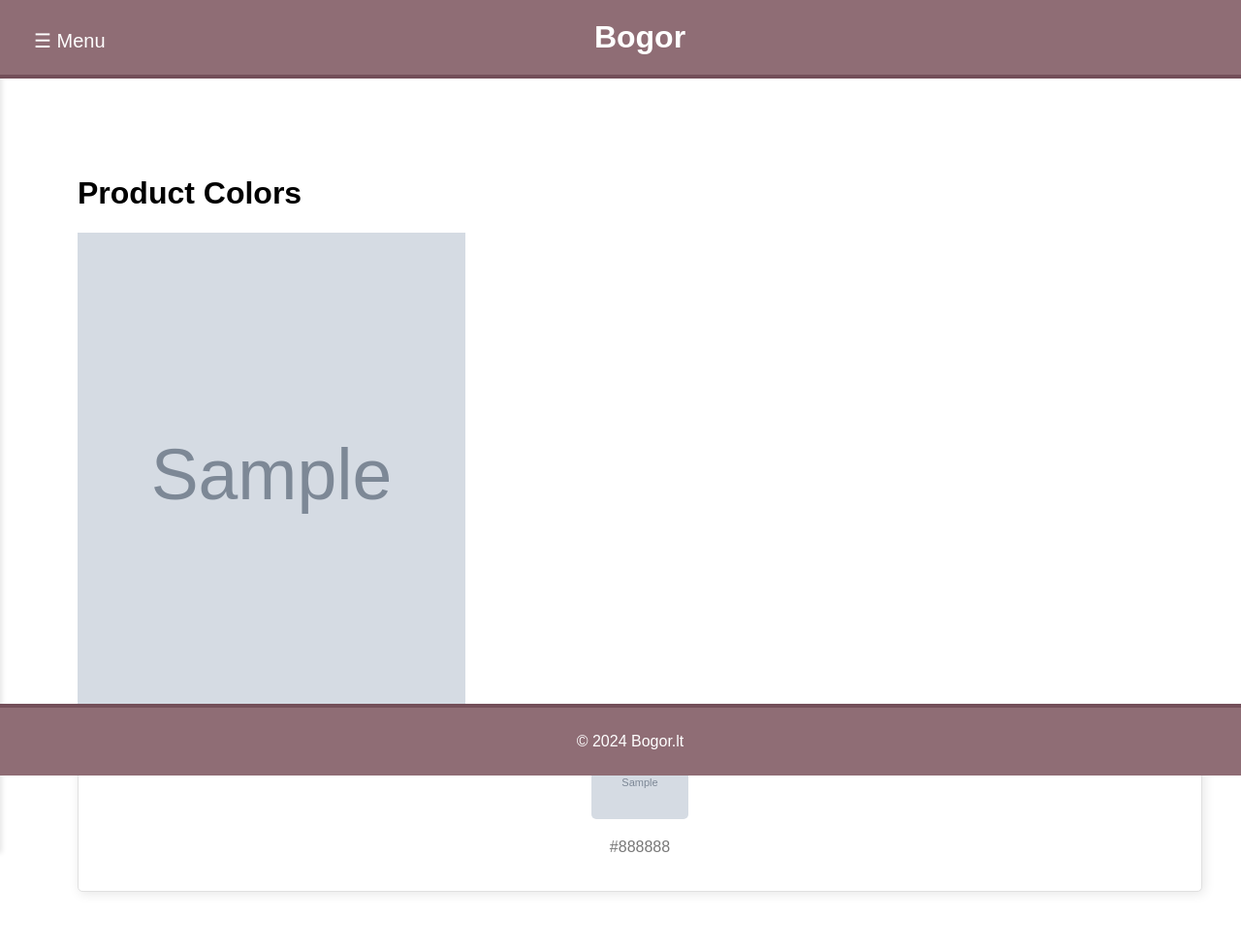
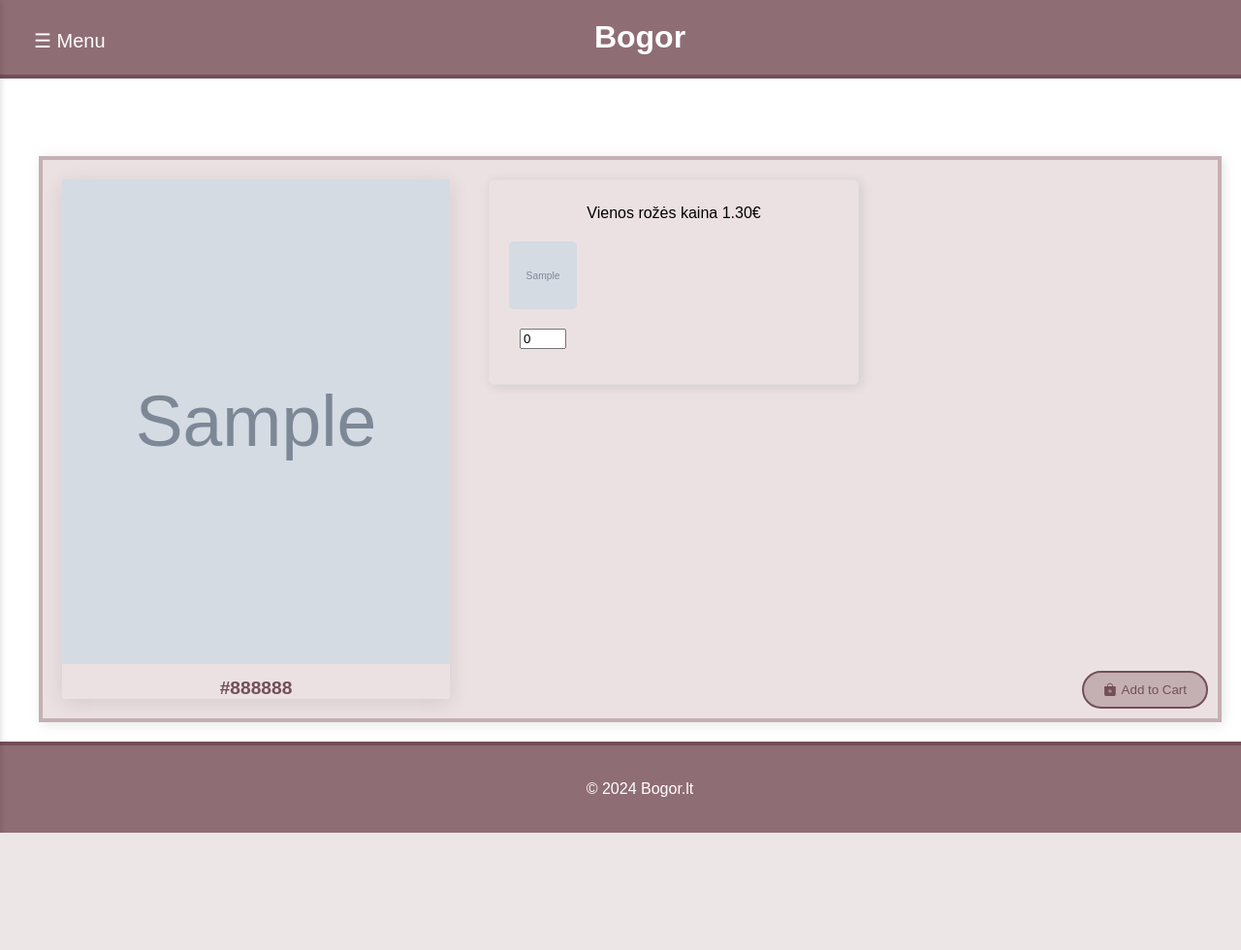
Before and after one commit to EvelinaBog/BogorShop, a Django app: page /flowers/ in a window 1280 px wide. Shown: the whole page at 97% size. After the commit the page ends 859 px from the top, so only its background shows below. Run offline with Django 5.2, Linux system fonts and the light colour scheme; tables that the repository leaves empty hold one stand-in row (values such as "Sample post"); grey boxes marked "Sample" are stand-in pictures.

Commit message:
added 'add to cart' button, added products list, small fix

```diff
--- a/mysite/shop/forms.py
+++ b/mysite/shop/forms.py
@@ -5,3 +5,7 @@ class ImageUploadForm(forms.ModelForm):
     class Meta:
         model = UploadedImage
         fields = ['title', 'image']
+
+
+class AddToCartForm(forms.Form):
+    quantity = forms.IntegerField(min_value=0, max_value=100, label="Quantity")
--- a/mysite/shop/models.py
+++ b/mysite/shop/models.py
@@ -27,7 +27,7 @@ def resize_image(image, size=(1080, 1080)):
     print(f"Original size: {original_size}, Resized size: {resized_size}")
 
     img_io = io()
-    img.save(img_io, format='JPEG', quality=50)  # Adjust quality as needed
+    img.save(img_io, format='PNG', quality=50)  # Adjust quality as needed
     img_io.seek(0)  # Rewind the file pointer
 
     img_file = InMemoryUploadedFile(
--- a/mysite/shop/signals.py
+++ b/mysite/shop/signals.py
@@ -1,9 +1,10 @@
 from django.db.models.signals import post_save
 from django.dispatch import receiver
 from .models import Order, WrappingPaper, Products, Decorations
+from django.db.models.signals import post_save
 
 
-@receiver(post_save, sender=Order)
+@receiver(post_save, sender=Products)
 def update_product_remaining(sender, instance, created, **kwargs):
     if created:
         product = instance.roses
--- a/mysite/shop/templates/base.html
+++ b/mysite/shop/templates/base.html
@@ -12,6 +12,8 @@
             padding: 0;
             box-sizing: border-box;
             background-color: #FFFFFF;
+            width: 100%;
+            overflow-x: hidden;
         }
 
         header {
@@ -20,7 +22,6 @@
             text-align: center;
             color: #fff;
             border-bottom: 4px solid #734F59;
-            position: fixed;
             width: 100%;
             z-index: 1500;
         }
@@ -150,10 +151,9 @@ nav a:hover,
         footer {
             background-color: #8F6D75;
             text-align: center;
-            padding: 10px;
+            padding: 20px;
             color: #fff;
             border-top: 4px solid #734F59;
-            position: fixed;
             bottom: 0;
             width: 100%;
             z-index: 1500;
@@ -179,9 +179,10 @@ nav a:hover,
 </header>
 <button class="menu-toggle" onclick="toggleMenu()">☰ Menu</button>
 <nav id="menu">
-    <a href="#">Pagrindinis</a>
+    <a href="{% url 'index' %}">Pagrindinis</a>
     <div class="dropdown">
-        <button class="dropdown-toggle" onclick="toggleDropdown()">Produktai <i id="caret-icon" class="bi bi-caret-down"></i></button>
+        <button class="dropdown-toggle" onclick="toggleDropdown()">Produktai <i id="caret-icon"
+                                                                                class="bi bi-caret-down"></i></button>
         <div class="dropdown-content" id="dropdownMenu">
             <a href="{% url 'flowers' %}">Puokštės</a>
             <a href="#">Gėlės</a>
--- a/mysite/shop/templates/flowers.html
+++ b/mysite/shop/templates/flowers.html
@@ -4,59 +4,161 @@
 {% block title %}Pagrindinis{% endblock %}
 
 <style>
-    /* Your existing styles */
+    body {
+        background-color: #f9f9f9;
+        font-family: Arial, sans-serif;
+        color: #333;
+
+    }
+
+    .container {
+        max-width: 1200px;
+    }
+
+    h1 {
+        font-size: 2.5rem;
+        margin-bottom: 20px;
+        color: #2c3e50;
+    }
+
+    #main-image {
+        border: 2px solid #ECE1E2;
+        border-radius: 10px;
+        padding: 10px;
+        overflow: hidden;
+        box-shadow: 0 4px 20px rgba(0, 0, 0, 0.1);
+    }
+
+    #selected-image {
+        border-radius: 10px;
+        transition: transform 0.2s;
+    }
+
+    #selected-image:hover {
+        transform: scale(1.05);
+    }
+
+    #selected-color {
+    margin-top: 10px;
+    margin-bottom: 0;
+    font-size: 1.2rem;
+    font-weight: bold;
+    color: #734F59;
+    }
+
+
+    .color-thumbnails {
+        display: flex;
+        justify-content: center;
+        flex-wrap: wrap;
+    }
+
+    .thumbnail-container {
+        margin: 10px;
+        text-align: center;
+        transition: transform 0.2s;
+    }
+
+    .thumbnail-container:hover {
+        transform: scale(1.1);
+    }
+
+    .color-thumbnail {
+        border-radius: 5px;
+        cursor: pointer;
+        box-shadow: 0 2px 10px rgba(0, 0, 0, 0.1);
+    }
+
+    .color-label {
+        margin-top: 5px;
+        font-weight: bold;
+        color: #34495e;
+    }
+
+    .card {
+        border: none;
+        border-radius: 10px;
+        overflow: hidden;
+    }
+
+    .card-body {
+        padding: 10px;
+        background-color: #ECE1E2 !important;
+        box-shadow: 0 2px 10px rgba(0, 0, 0, 0.1);
+    }
+
 </style>
 
 {% block content %}
 <script>
     document.addEventListener('DOMContentLoaded', function() {
-        var thumbnails = document.querySelectorAll('.color-thumbnail');
+        var thumbnails = document.querySelectorAll('.color-thumbnail');  // Select all thumbnails
+
         thumbnails.forEach(function(thumbnail) {
             thumbnail.addEventListener('click', function() {
-                var imageUrl = this.dataset.imageUpload || this.src;
-                changeImage(imageUrl);
+                var imageUrl = this.dataset.imageUpload || this.src;  // Get the image URL
+                var productColor = this.dataset.color;  // Get the color from the data-color attribute
+                changeImage(imageUrl, productColor);  // Pass both image URL and color
             });
         });
     });
 
-    function changeImage(imageUrl) {
-        console.log('Changing image to:', imageUrl); // Debugging line
-        var selectedImage = document.getElementById('selected-image');
+    function changeImage(imageUrl, productColor) {
+        var selectedImage = document.getElementById('selected-image');  // Main image element
+        var selectedColor = document.getElementById('selected-color');  // Color label element
+
+        // Update the image source
         if (selectedImage) {
             selectedImage.src = imageUrl;
-        } else {
-            console.log('Selected image element not found'); // Debugging line
+        }
+
+        // Update the displayed color
+        if (selectedColor) {
+            selectedColor.textContent = productColor;  // Set the color text
         }
     }
+
+
 </script>
-
-<div class="container my-4">
-    <h1 class="my-4 text-center">Product Colors</h1>
 <div class="row mb-4">
     <div class="col-md-12">
-            <div id="main-image" class="text-center mb-4">
-                <!-- Use image_upload by default if available -->
+        <div class="card-body"
+             style="position: relative; background-color: #ECE1E2; padding: 20px; box-shadow: 2px 2px 12px rgba(0, 0, 0, 0.1); border: 4px solid #C4B0B2; display: flex; justify-content: flex-start; align-items: flex-start;">
+            <div id="main-image" class="text-center mb-4"
+                 style="overflow: hidden; box-shadow: 0 4px 20px rgba(0, 0, 0, 0.1); margin-right: 40px;">
                 <img id="selected-image"
                      src="{% if first_product.image_upload %}{{ first_product.image_upload.url }}{% else %}{{ first_product.image.url }}{% endif %}"
                      class="img-fluid"
                      style="width: 400px; height: 500px;"
                      alt="Selected Color">
+                <div id="selected-color"
+                     style="text-align: center; margin-top: 10px; font-size: 1.2rem; font-weight: bold; color: #734F59;">
+                    {{ first_product.color }}
                 </div>
             </div>
+
+            <form method="POST" action="#">
+                {% csrf_token %}
+                <div class="mt-4">
+                    <div class="card shadow-sm" style="background-color: #ECE1E2;">
+                        <div class="card-body">
+                            <div class="col-md-12">
+                                <div class="thumbnail-container"
+                                     style="text-align: center; margin-top: 5px; position: relative;">Vienos rožės kaina
+                                    1.30€
                                 </div>
-    <div class="row">
-        <div class="col-md-12">
-            <div class="card shadow-sm">
-                <div class="card-body">
-                    <div class="color-thumbnails d-flex flex-wrap">
+
+                                <div class="color-thumbnails"
+                                     style="display: grid; grid-template-columns: repeat(4, 1fr); gap: 20px;">
                                     {% for product in flowers_data %}
-                        <div class="thumbnail-container" style="margin: 5px;">
+                                    <div class="thumbnail-container" style="text-align: center; margin-top: 20px;">
                                         <img src="{{ product.image.url }}"
                                              class="color-thumbnail"
                                              data-image-upload="{% if product.image_upload %}{{ product.image_upload.url }}{% else %}{{ product.image.url }}{% endif %}"
-                                 style="max-width: 100px; height: auto; cursor: pointer;"
+                                             data-color="{{ product.color }}" style="max-width: 70px; height: 70px;"
                                              alt="{{ product.color }}">
-                            <p class="color-label">{{ product.color }}</p>
+                                        <p><input type="number" name="quantities[{{ product.id }}]" min="0" max="100"
+                                                  value="0" style="width: 40px;"></p>
                                     </div>
                                     {% endfor %}
                                 </div>
@@ -64,5 +166,18 @@
                         </div>
                     </div>
                 </div>
+                <button type="submit" class="btn-add-to-cart rounded-pill"
+                        style="position: absolute; bottom: 10px; right: 10px;
+                                background-color: #C4B0B2; color: #734F59;
+                                padding: 10px 20px; border: 2px solid #734F59;
+                                border-radius: 50px;">
+                    <i class="bi bi-bag-plus-fill" style="margin-right: 5px; color: #734F59;"></i>Add to Cart
+                </button>
+            </form>
         </div>
+
+    </div>
+</div>
+
+
 {% endblock %}
--- a/mysite/shop/views.py
+++ b/mysite/shop/views.py
@@ -1,4 +1,4 @@
-from django.shortcuts import render, redirect
+from django.shortcuts import render, redirect, get_object_or_404
 from .models import Order, Products
 from .forms import ImageUploadForm
 from .models import UploadedImage
@@ -37,3 +37,16 @@ def flower(request):
         'first_product': first_product  # Pass the first product separately
     }
     return render(request, 'flowers.html', context)
+
+
+def order_products(request, product_id):
+    product = get_object_or_404(Products, id=product_id)
+    form = AddToCartForm()  # Create the form instance
+
+    if request.method == 'POST':
+        form = AddToCartForm(request.POST)
+        if form.is_valid():
+            quantity = form.cleaned_data['quantity']
+            # Add your logic to handle adding the product to the cart here
+
+    return render(request, 'flowers.html', {'form': form, 'product': product})
```
Lines whose indentation alone changed are shown as unchanged.
